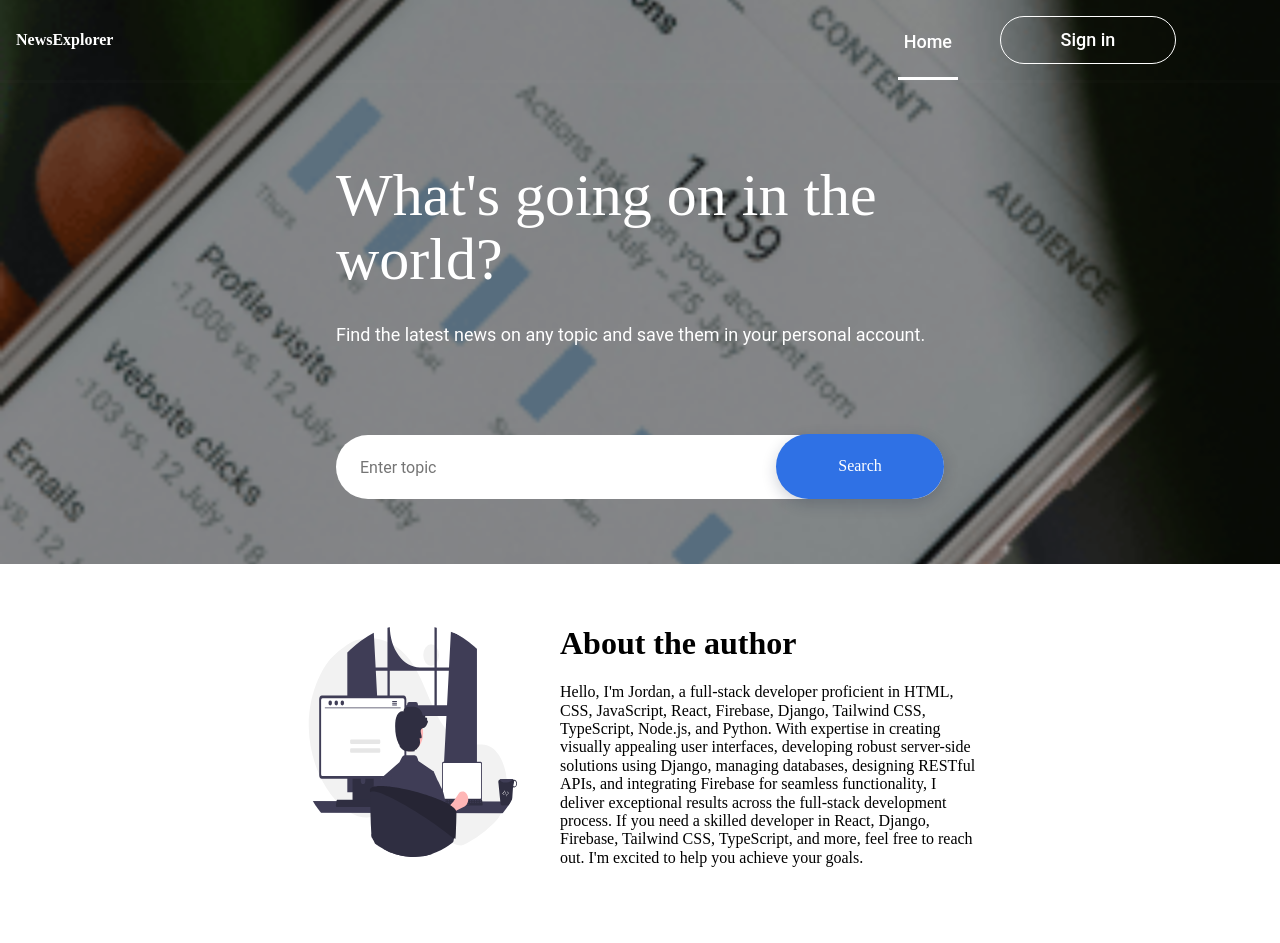
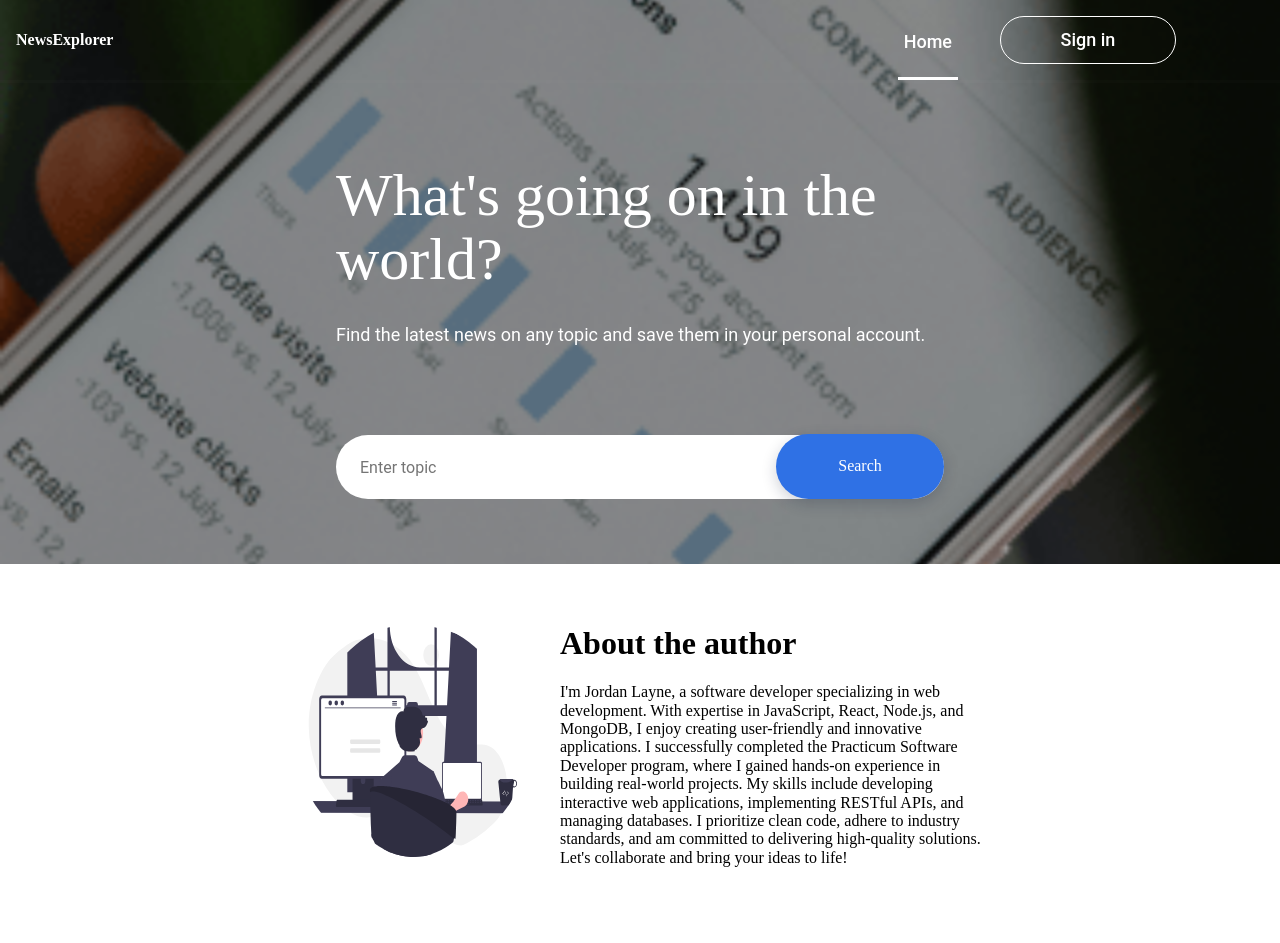
Before and after one commit to JordanLayne/news-explorer-frontend, a React (Create React App) app in the folder client/: page / in a window 1280 px wide. Shown: the top 943 px of the page. Built offline with nearby package versions, Linux system fonts and the light colour scheme.

Commit message:
initial commit

```diff
--- a/client/src/components/About.js
+++ b/client/src/components/About.js
@@ -7,15 +7,15 @@ const About = () => {
       <div>
         <h1 className="about-title">About the author</h1>
         <p className="about-text">
-          Hello, I'm Jordan, a full-stack developer proficient in HTML, CSS,
-          JavaScript, React, Firebase, Django, Tailwind CSS, TypeScript,
-          Node.js, and Python. With expertise in creating visually appealing
-          user interfaces, developing robust server-side solutions using Django,
-          managing databases, designing RESTful APIs, and integrating Firebase
-          for seamless functionality, I deliver exceptional results across the
-          full-stack development process. If you need a skilled developer in
-          React, Django, Firebase, Tailwind CSS, TypeScript, and more, feel free
-          to reach out. I'm excited to help you achieve your goals.
+          I'm Jordan Layne, a software developer specializing in web development.
+          With expertise in JavaScript, React, Node.js, and MongoDB, I enjoy
+          creating user-friendly and innovative applications. I successfully
+          completed the Practicum Software Developer program, where I gained
+          hands-on experience in building real-world projects. My skills include
+          developing interactive web applications, implementing RESTful APIs,
+          and managing databases. I prioritize clean code, adhere to industry
+          standards, and am committed to delivering high-quality solutions.
+          Let's collaborate and bring your ideas to life!
         </p>
       </div>
     </Wrapper>
```
